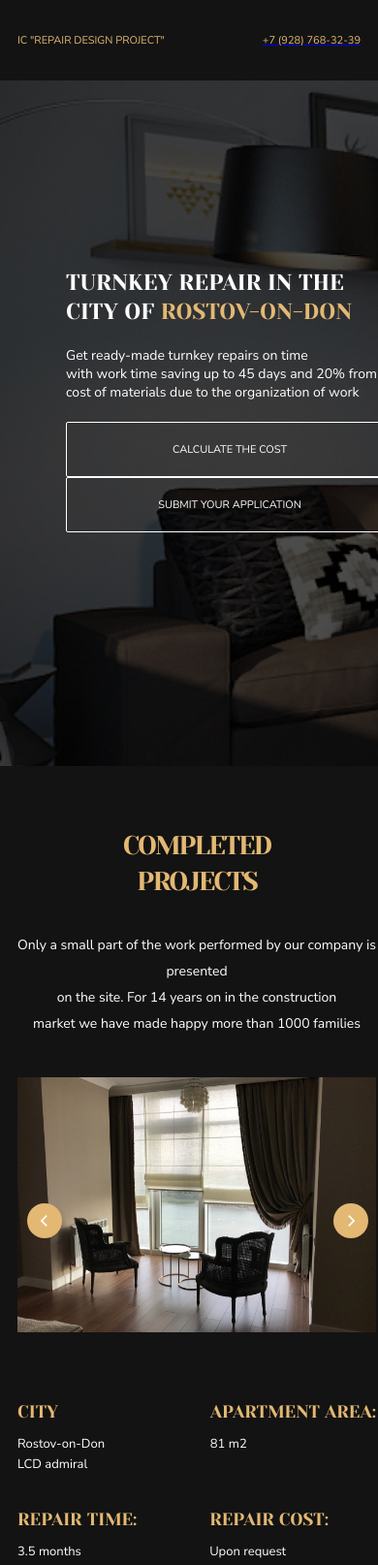
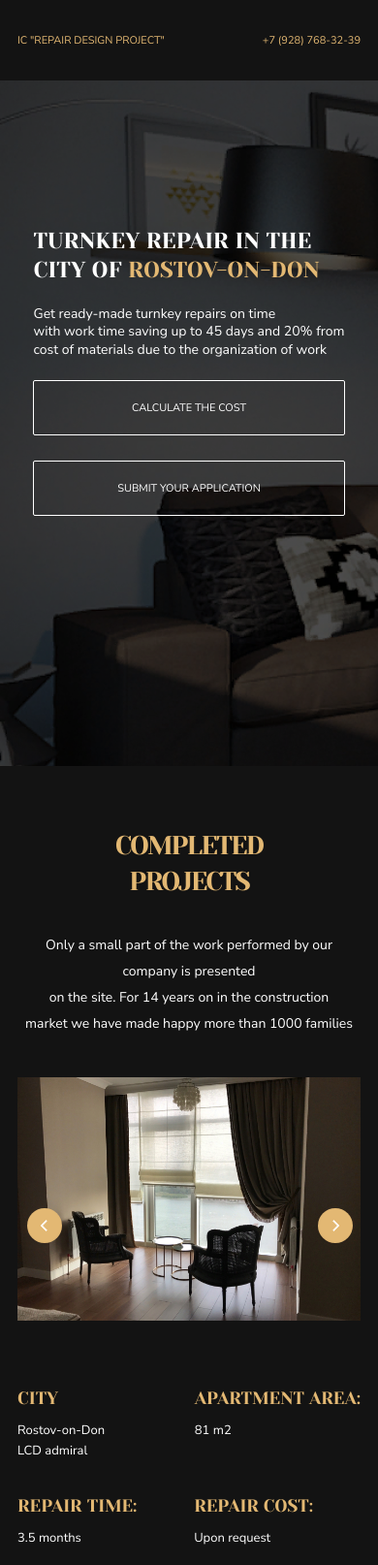
Before and after one commit to dielit66/IC--Repair-Design-Project-, a plain HTML site: page index.html in a window 390 px wide. Shown: the top 1614 px of the page at 97% size. Drawn offline with Linux system fonts and the light colour scheme.

Commit message:
mobile 375px fix

```diff
--- a/index.html
+++ b/index.html
@@ -1100,7 +1100,9 @@
               <a href="#"><li class="nav-link" href="#">Contacts</li></a>
             </ul>
             <div class="phone-button-block">
-              <a href="#"><p class="phone">tel: +7 (928) 768-32-39</p></a>
+              <a href="tel: +7 (928) 768-32-39"
+                ><p class="phone">+7 (928) 768-32-39</p></a
+              >
               <button class="button">Request a call</button>
             </div>
           </nav>
--- a/mobile.css
+++ b/mobile.css
@@ -41,12 +41,31 @@
 
   .button1 {
     width: 100%;
+    margin-right: 0;
+  }
+
+  .button2 {
+    width: 100%;
+    margin-top: 26px;
+  }
+
+  .background-image1 .wrapper {
+    display: flex;
+    justify-content: center;
+    align-items: center;
+  }
+
+  .page1-content {
+    padding-top: 0;
+    margin: 0;
+    margin-top: 600px;
   }
 
   .page1-buttons {
     display: flex;
     flex-direction: column;
-    width: 338px;
+    align-items: center;
+    max-width: 338px;
   }
 
   .page2-content {
@@ -56,6 +75,7 @@
   .page2-content-block1 {
     display: flex;
     flex-direction: column;
+    max-width: 100%;
   }
 
   .page2-content-block2 {
@@ -69,6 +89,12 @@
     justify-content: space-around;
     width: fit-content;
     height: fit-content;
+  }
+
+  .rooms-text {
+    width: 300px;
+
+    max-width: 60%;
   }
 
   .page2-content-block1 {
@@ -97,12 +123,11 @@
   .mobile-slider-buttons {
     position: absolute;
     width: 95%;
-
     display: flex;
     justify-content: space-between;
-
-    top: 130px;
-    left: 10px;
+    z-index: 10;
+    margin-left: 10px;
+    margin-top: 135px;
   }
 
   .page2-content-block2 ul {
@@ -234,7 +259,6 @@
   .mobile-slider1 {
     display: block;
 
-    width: fit-content;
     margin: 0 auto;
     display: flex;
 
--- a/style.css
+++ b/style.css
@@ -10,6 +10,9 @@ body * {
 
 li {
   list-style-type: none;
+}
+a {
+  text-decoration: none;
 }
 
 img {
@@ -40,6 +43,7 @@ img {
   text-decoration: none;
   color: white;
   margin-right: 47px;
+  text-decoration: none !important;
 }
 
 .nav-link:hover {
@@ -70,6 +74,10 @@ img {
 
 .phone {
   color: #e3b873;
+}
+
+.phone:hover {
+  text-decoration: underline;
 }
 
 .button {
@@ -143,6 +151,9 @@ img {
   font-size: 22px;
   line-height: 36px;
   margin-bottom: 21px;
+}
+
+.page1-buttons {
 }
 
 .button1 {
@@ -227,7 +238,7 @@ img {
 .page2-block1-elem {
   display: flex;
   flex-wrap: wrap;
-  width: 370px;
+  max-width: 370px;
   justify-content: space-between;
   margin-bottom: 45px;
 }
```
